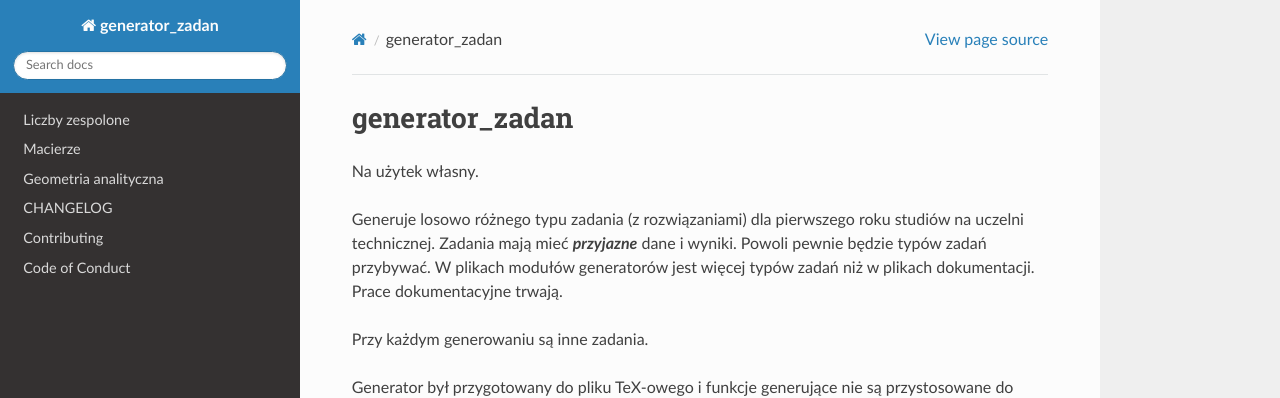
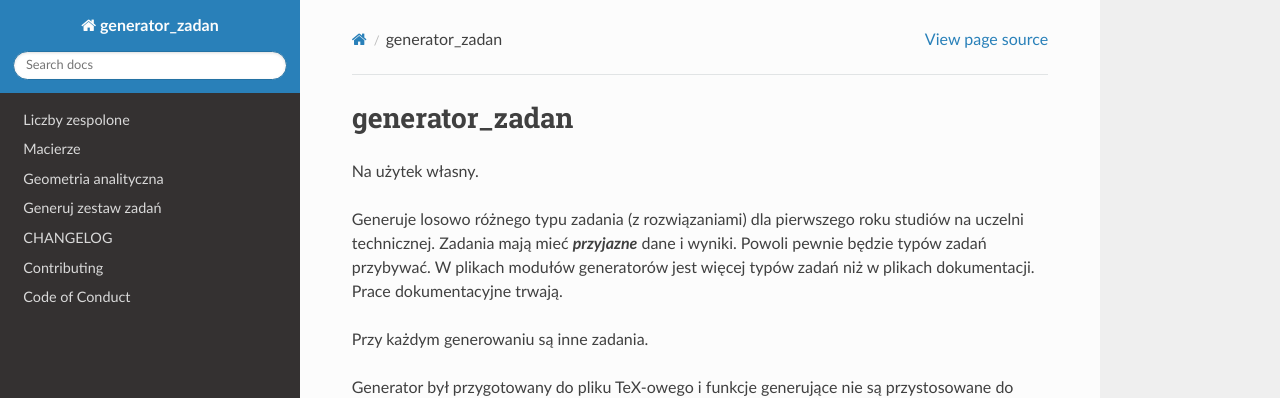
Before and after one commit to DyonOylloug/generator_zadan, a Sphinx documentation site: the page built from docs/index.md, in a window 1280 px wide. Shown: the top 398 px of the page. Built offline with Sphinx 7.4.7 and the Read the Docs theme 2.0.0, drawn with Linux system fonts in a browser that asks for light colours.

Commit message:
docs: dodaj generator zestawów na mybinder

```diff
--- a/docs/index.md
+++ b/docs/index.md
@@ -8,6 +8,7 @@
 liczby_zespolone.ipynb
 macierze.ipynb
 geometria_analityczna.ipynb
+generuj_zestaw.ipynb
 changelog.md
 contributing.md
 conduct.md
```
Also changed, not shown: docs/generuj_zestaw.ipynb (added), docs/liczby_zespolone.ipynb.
